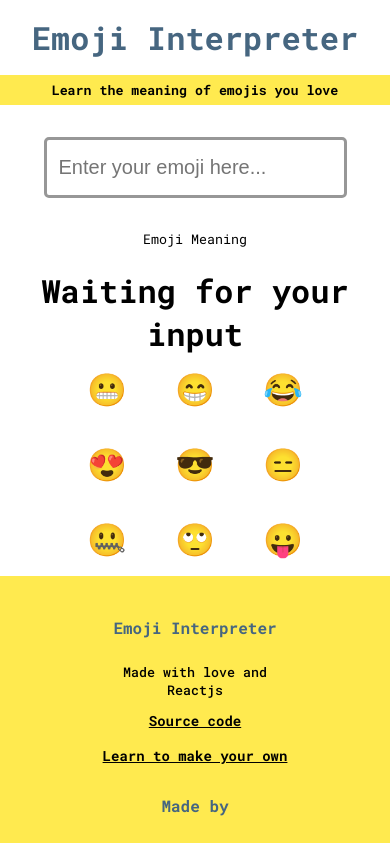
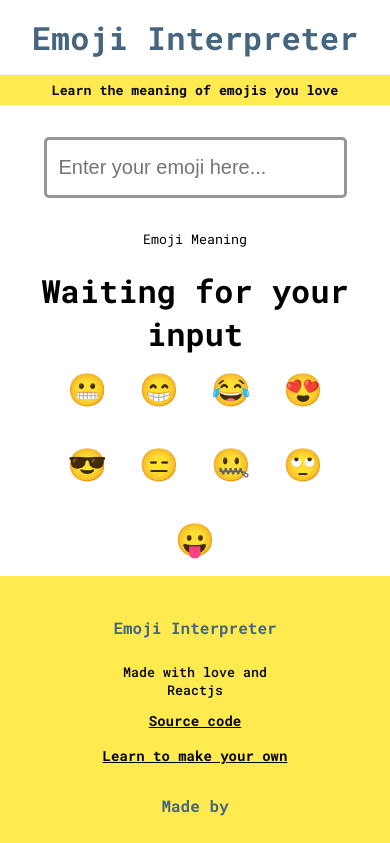
Before and after one commit to FarhanMobashir/emoji-interpreter, a React (Create React App) app: page / in a window 390 px wide. Shown: the top 843 px of the page. Built offline with nearby package versions, Linux system fonts and the light colour scheme.

Commit message:
fixes css

```diff
--- a/src/App.css
+++ b/src/App.css
@@ -145,7 +145,7 @@
 
   .emoji {
   font-size: var(--font-size-3xl);
-  margin: var(--spacing-05) var(--spacing-06);
+  margin: var(--spacing-05) var(--spacing-05);
   cursor: pointer;
 }
 
```
